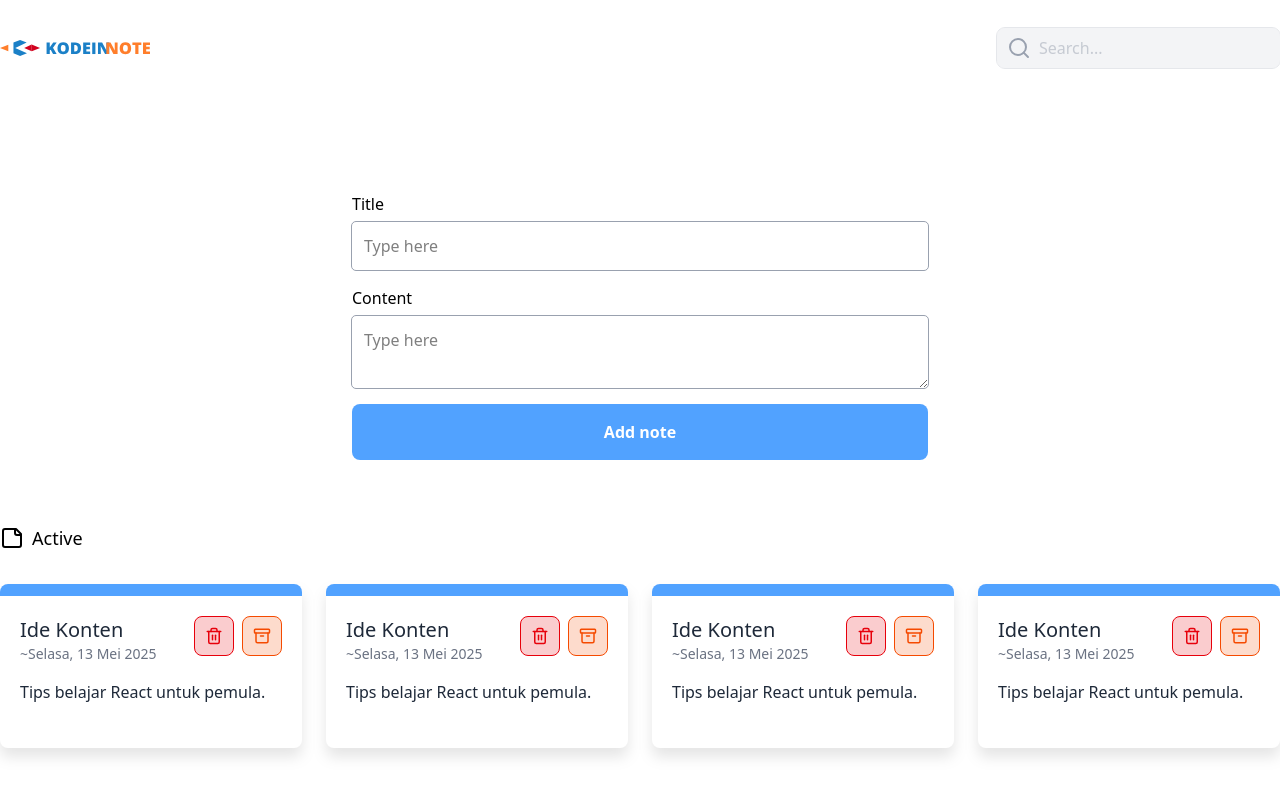
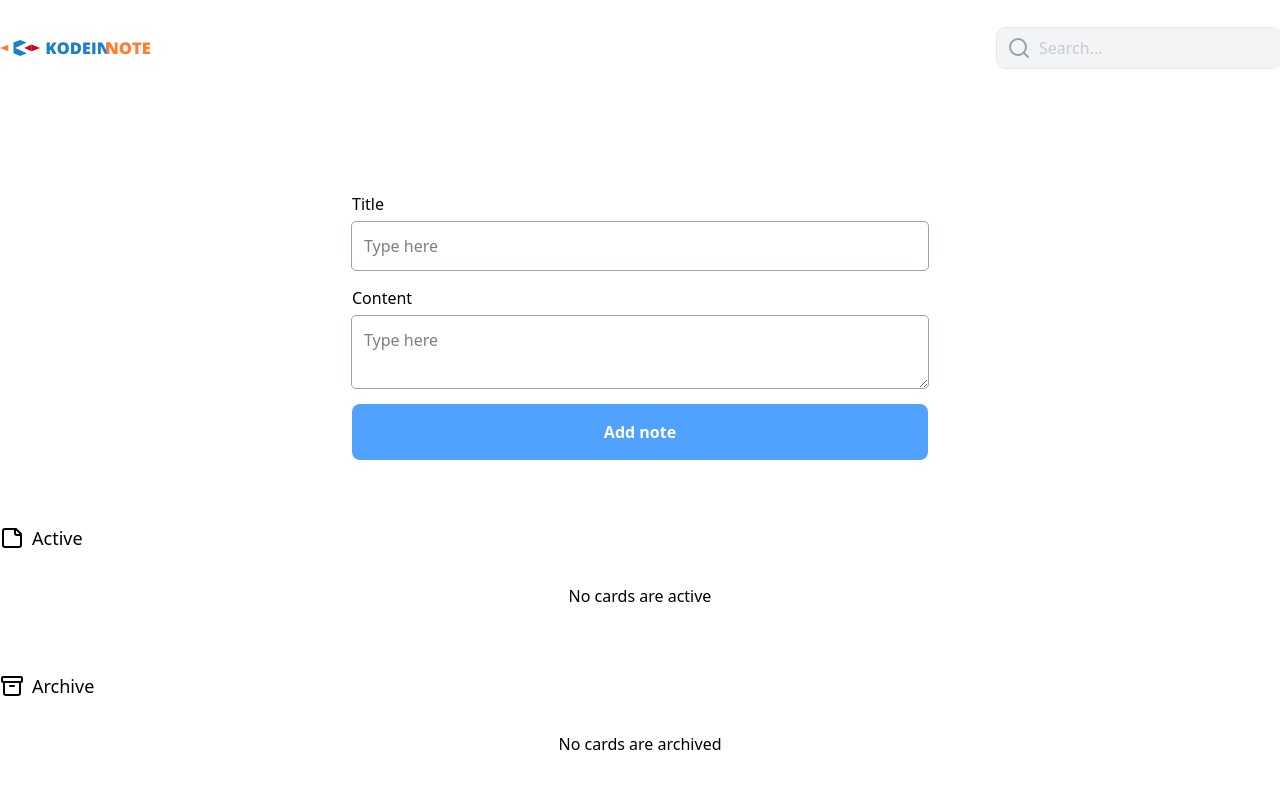
Before and after one commit to barraIhsan/react-note, a React (Vite) app: page / in a window 1280 px wide. Shown: the top 800 px of the page. Built offline with nearby package versions, Linux system fonts and the light colour scheme.

Commit message:
feat: added proper functionality (create, delete, and archive)

```diff
--- a/package.json
+++ b/package.json
@@ -15,7 +15,8 @@
     "react": "^19.1.0",
     "react-dom": "^19.1.0",
     "tailwind-merge": "^3.3.0",
-    "tailwindcss": "^4.1.6"
+    "tailwindcss": "^4.1.6",
+    "uuid": "^11.1.0"
   },
   "devDependencies": {
     "@eslint/js": "^9.25.0",
--- a/src/App.tsx
+++ b/src/App.tsx
@@ -1,13 +1,24 @@
 import NoteForm from "./NoteForm";
 import NoteList from "./NoteList";
 import Navbar from "./Navbar";
+import type { Card } from "./types/Card.ts";
+import { useEffect, useState } from "react";
 
 export default function App() {
+  const [data, setData] = useState<Array<Card>>(() => {
+    const saved = localStorage.getItem("data");
+    return saved ? JSON.parse(saved) : [];
+  });
+
+  useEffect(() => {
+    localStorage.setItem("data", JSON.stringify(data));
+  }, [data]);
+
   return (
     <>
       <Navbar />
-      <NoteForm />
-      <NoteList />
+      <NoteForm setData={setData} data={data} />
+      <NoteList setData={setData} data={data} />
     </>
   );
 }
--- a/src/NoteForm.tsx
+++ b/src/NoteForm.tsx
@@ -1,20 +1,51 @@
-export default function NoteForm() {
+import { v4 as uuid } from "uuid";
+import type { Card } from "./types/Card.ts";
+export default function NoteForm({
+  setData,
+  data,
+}: {
+  setData: React.Dispatch<Array<Card>>;
+  data: Array<Card>;
+}) {
+  function handleSubmit(e: React.FormEvent<HTMLFormElement>) {
+    e.preventDefault();
+
+    const formData = new FormData(e.currentTarget);
+    setData([
+      ...data,
+      {
+        uuid: uuid(),
+        title: formData.get("title") as string,
+        date: new Date().toLocaleString(),
+        desc: formData.get("desc") as string,
+        active: true,
+      },
+    ]);
+    e.currentTarget.reset();
+  }
+
   return (
     <section className="max-w-xl mx-auto mt-32 py-16">
-      <form action="#" className="flex flex-col gap-4">
+      <form onSubmit={handleSubmit} className="flex flex-col gap-4">
         <label className="flex flex-col gap-1.5">
           Title
           <input
+            name="title"
             type="text"
             placeholder="Type here"
             className="rounded-sm outline outline-gray-400 p-3"
+            autoComplete="off"
+            required
           />
         </label>
         <label className="flex flex-col gap-1.5">
           Content
           <textarea
+            name="desc"
             placeholder="Type here"
             className="resize-y min-h-14 rounded-sm outline outline-gray-400 p-3"
+            autoComplete="off"
+            required
           />
         </label>
         <button
--- a/src/NoteItem.tsx
+++ b/src/NoteItem.tsx
@@ -1,40 +1,51 @@
 import { Archive, Trash2 } from "lucide-react";
 import { twMerge } from "tailwind-merge";
+import type { Card } from "./types/Card";
 export default function NoteItem({
-  active,
-  title,
-  date,
-  desc,
+  data,
+  item,
+  setData,
 }: {
-  active: boolean;
-  title: string;
-  date: string;
-  desc: string;
+  data: Array<Card>;
+  item: Card;
+  setData: React.Dispatch<Array<Card>>;
 }) {
   return (
     <div className="rounded-lg drop-shadow-xl bg-white">
       <div
         className={twMerge(
           "w-full h-3 rounded-t-lg",
-          active ? "bg-blue-400" : "bg-gray-300",
+          item.active ? "bg-blue-400" : "bg-gray-300",
         )}
       />
       <div className="p-5 space-y-4 text-gray-800">
         <div className="flex">
           <div className="w-full">
-            <p className="font-medium text-xl">{title}</p>
-            <p className="text-sm text-gray-500">~{date}</p>
+            <p className="font-medium text-xl">{item.title}</p>
+            <p className="text-sm text-gray-500">~{item.date}</p>
           </div>
           <div className="flex gap-2 shrink-0">
-            <button className="flex justify-center items-center rounded-lg border border-red-600 bg-red-600/20 text-red-600 size-10 cursor-pointer">
+            <button
+              className="flex justify-center items-center rounded-lg border border-red-600 bg-red-600/20 text-red-600 size-10 cursor-pointer"
+              onClick={() => setData(data.filter((a) => a.uuid != item.uuid))}
+            >
               <Trash2 size={18} />
             </button>
-            <button className="flex justify-center items-center rounded-lg border border-orange-600 bg-orange-600/20 text-orange-600 size-10 cursor-pointer">
+            <button
+              className="flex justify-center items-center rounded-lg border border-orange-600 bg-orange-600/20 text-orange-600 size-10 cursor-pointer"
+              onClick={() =>
+                setData(
+                  data.map((a) =>
+                    a.uuid == item.uuid ? { ...a, active: !a.active } : a,
+                  ),
+                )
+              }
+            >
               <Archive size={18} />
             </button>
           </div>
         </div>
-        <p className="min-h-12">{desc}</p>
+        <p className="min-h-12">{item.desc}</p>
       </div>
     </div>
   );
--- a/src/NoteList.tsx
+++ b/src/NoteList.tsx
@@ -1,7 +1,14 @@
 import { Archive, StickyNote } from "lucide-react";
 import NoteItem from "./NoteItem";
+import type { Card } from "./types/Card.ts";
 
-export default function NoteList() {
+export default function NoteList({
+  setData,
+  data,
+}: {
+  setData: React.Dispatch<Array<Card>>;
+  data: Array<Card>;
+}) {
   return (
     <main className="container mx-auto space-y-16 mb-24">
       <section className="space-y-8">
@@ -9,15 +16,20 @@ export default function NoteList() {
           <StickyNote /> Active
         </h2>
         <div className="grid grid-cols-4 gap-6">
-          {Array.from({ length: 4 }).map((_, i) => (
-            <NoteItem
-              key={i}
-              active
-              title="Ide Konten"
-              date="Selasa, 13 Mei 2025"
-              desc="Tips belajar React untuk pemula."
-            />
-          ))}
+          {data.filter((a) => a.active == true).length > 0 ? (
+            data
+              .filter((a) => a.active == true)
+              .map((item) => (
+                <NoteItem
+                  key={item.uuid}
+                  data={data}
+                  item={item}
+                  setData={setData}
+                />
+              ))
+          ) : (
+            <p className="col-span-4 text-center">No cards are active</p>
+          )}
         </div>
       </section>
       <section className="space-y-8">
@@ -25,15 +37,20 @@ export default function NoteList() {
           <Archive /> Archive
         </h2>
         <div className="grid grid-cols-4 gap-6">
-          {Array.from({ length: 4 }).map((_, i) => (
-            <NoteItem
-              key={i}
-              active
-              title="Ide Konten"
-              date="Selasa, 13 Mei 2025"
-              desc="Tips belajar React untuk pemula."
-            />
-          ))}
+          {data.filter((a) => a.active == false).length > 0 ? (
+            data
+              .filter((a) => a.active == false)
+              .map((item) => (
+                <NoteItem
+                  key={item.uuid}
+                  data={data}
+                  item={item}
+                  setData={setData}
+                />
+              ))
+          ) : (
+            <p className="col-span-4 text-center">No cards are archived</p>
+          )}
         </div>
       </section>
     </main>
--- /dev/null
+++ b/src/types/Card.ts
@@ -0,0 +1,7 @@
+export interface Card {
+  uuid: string;
+  title: string;
+  desc: string;
+  date: string;
+  active: boolean;
+}
```
Also changed, not shown: 1 other file (tests, documents, lock files or other folders).
